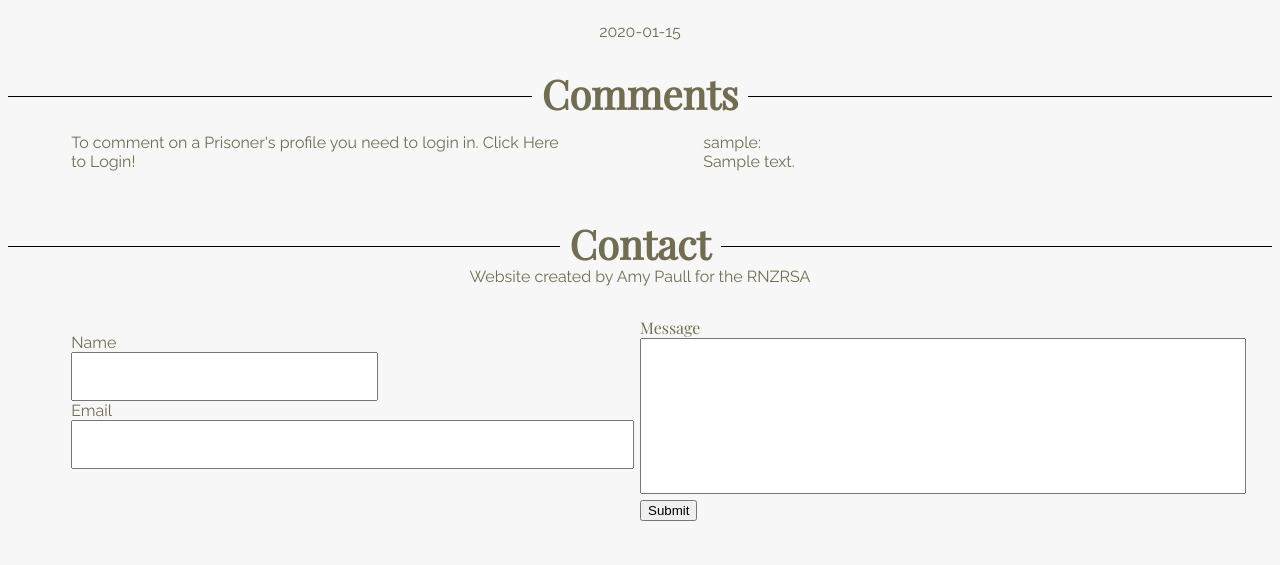
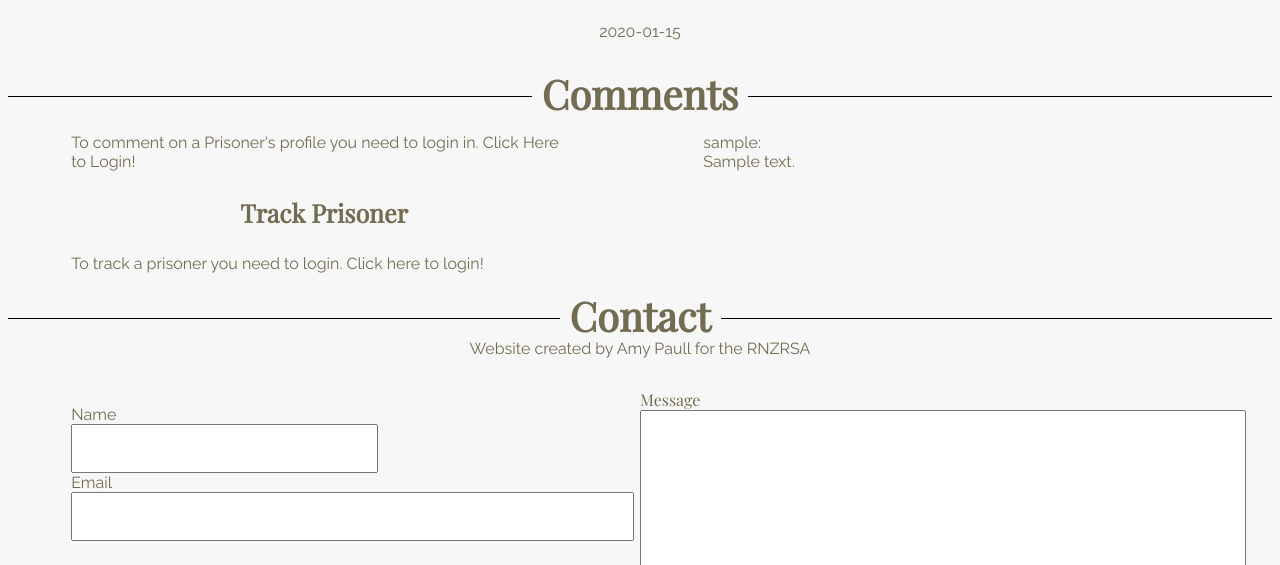
Before and after one commit to MJCaister/POW-1, a Flask app: page /pow/1 in a window 1280 px wide. Shown: the part 701-1266 px from the top of the page. Before the commit the page ends 1222 px from the top, so only its background shows below. Run offline with Flask 2, Linux system fonts and the light colour scheme; tables that the repository leaves empty hold one stand-in row (values such as "Sample post"); grey boxes marked "Sample" are stand-in pictures.

Commit message:
tracked table and function on web working. no email notif yet

```diff
--- a/routes.py
+++ b/routes.py
@@ -218,8 +218,8 @@ def pow(val):
     #elif deleteform.validate_on_submit():
     #    return redirect('/about')
     comments = models.Comment.query.filter(models.Comment.powid==val).all()
+    track = models.UserPrisoner.query.filter(models.UserPrisoner.powid==val).first()
     pow = models.Prisoner.query.filter_by(id=val).first_or_404()
-    surname = pow.surname
     capture = pow.Capture
     count = models.Prisoner.query.filter(models.Prisoner.capture==capture.id).count()
     #grammar for prisoner page
@@ -229,7 +229,15 @@ def pow(val):
     else:
         inor = "in"
         sent = "at this location"
-    return render_template("prisoner.html", val=val, prisoner=pow, inor=inor, sent=sent, count=count, form=form, comments=comments)
+    return render_template("prisoner.html", val=val, prisoner=pow, inor=inor, sent=sent, count=count, form=form, comments=comments, tracked=track)
+
+@app.route('/track/<int:pow>/<int:user>')
+@login_required
+def trackprisoner(pow, user):
+    track = models.UserPrisoner(powid=pow, userid=user)
+    db.session.add(track)
+    db.session.commit()
+    return redirect('/pow/{}'.format(pow))
 
 @app.route('/delete/<int:user>/<int:com>')
 @login_required
@@ -319,7 +327,8 @@ def results(val):
 def user(username):
     user = models.User.query.filter_by(username=username).first_or_404()
     comments = models.Comment.query.filter_by(userid=user.id)
-    return render_template("user.html", user=user, comments=comments)
+    tracked = models.UserPrisoner.query.filter_by(userid=user.id)
+    return render_template("user.html", user=user, comments=comments, tracked=tracked)
 
 @app.context_processor
 def inject_search():
--- a/templates/prisoner.html
+++ b/templates/prisoner.html
@@ -58,6 +58,15 @@
       <p>{{ form.submit() }}</p>
     </form>
     {% endif %}
+    <h3>Track Prisoner</h3>
+    {% if current_user.is_anonymous %}
+    <p>To track a prisoner you need to login. <a href="/login">Click here to login!</a></p>
+    {% elif tracked.User.id == current_user.id %}
+    <p>You're already tracking this prisoner!</p>
+    {% else %}
+    <p>If you would like to get notified when someone comments on this prisoner's
+    page, <a href="/track/{{prisoner.id}}/{{current_user.id}}">select to track this prisoner</a>!</p>
+    {% endif %}
   </div>
 <div class="halfsplit">
   <table>
--- a/templates/user.html
+++ b/templates/user.html
@@ -9,6 +9,9 @@
     <p><a href="/pow/{{c.powid}}">{{c.comment}} on {{c.Prisoner.Rank.initial}}. {{c.Prisoner.surname}}'s page</a></p>
     {% endfor %}
     <h3>Tracked Prisoners</h3>
+    {% for t in tracked %}
+      <p><a href="/pow/{{t.Prisoner.id}}">{{t.Prisoner.Rank.initial}}. {{t.Prisoner.surname}}</a></p>
+    {% endfor %}
   </div>
   <div class="halfsplit">
     <h3>Account Details</h3>
```
Also changed, not shown: models.py (+10 -0 lines).
